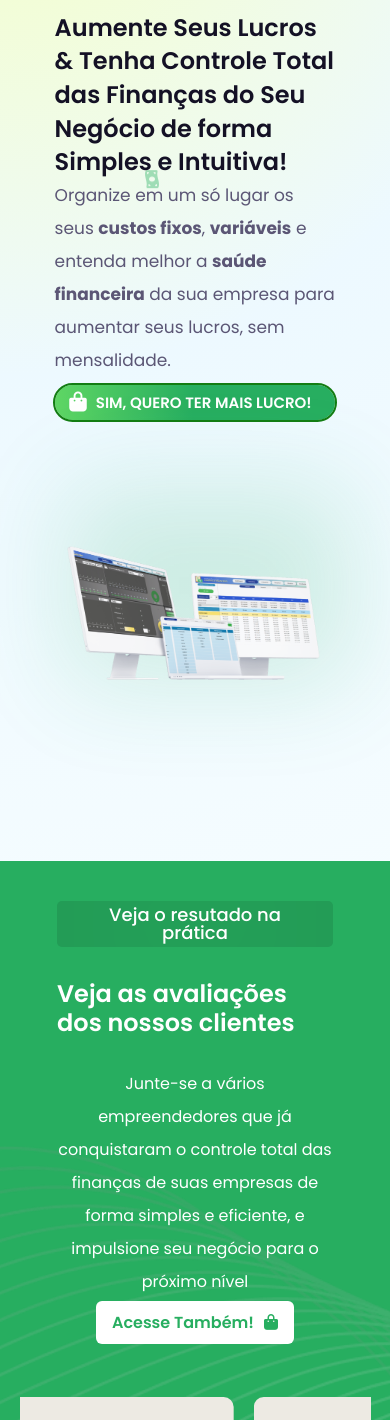
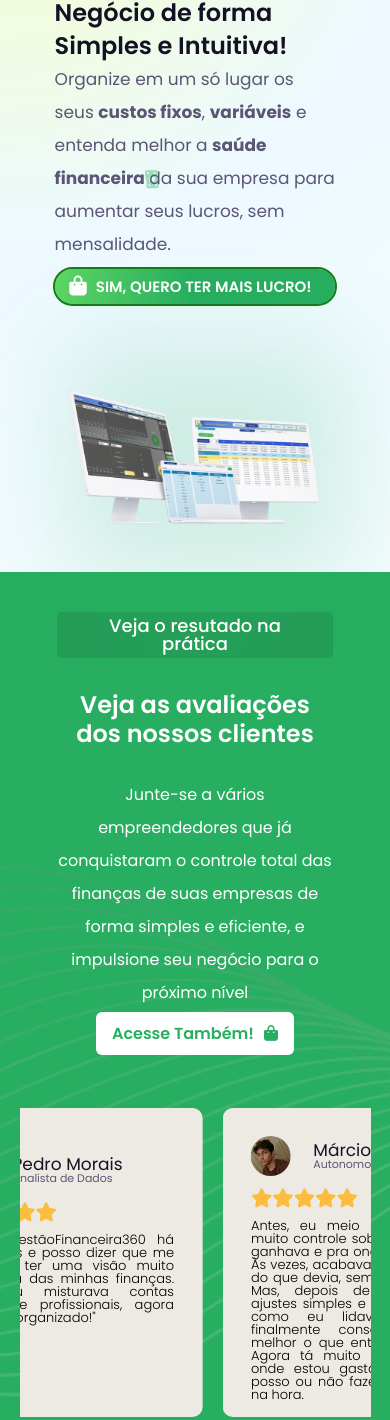
Before and after one commit to vitorfail/lp-gestao, a plain HTML site: page index.html in a window 390 px wide. Shown: the part 177-1597 px from the top of the page. Drawn offline with nearby package versions, Linux system fonts and the light colour scheme; a script that the page names is missing.

Commit message:
arruamndo interface

```diff
--- a/style.css
+++ b/style.css
@@ -669,6 +669,7 @@ header .titulo .error{
     -ms-overflow-style: none; /* Oculta a barra de rolagem no IE e Edge */
 }
 .comentarios{
+    overflow-y: hidden;
     flex-shrink: 1;
     width: 100%;
     display: flex;
@@ -676,7 +677,7 @@ header .titulo .error{
     justify-content: space-between;
     min-height: auto;
     overflow-x: hidden;
-}
+    min-height: fit-content;}
 .comentario{
     margin: 3px;
     display: flex;
@@ -684,7 +685,7 @@ header .titulo .error{
     justify-content: center;
     padding: 1rem;
     flex-shrink: 0;
-    width: 400px;
+    width: 40%;
     background: #EDEAE3;
     color: var(--cor-destaque);
     border-radius: 10px;
@@ -941,19 +942,20 @@ font-size: 19px;
 .item .liric{
     flex-direction: column;
     align-items: flex-start;
-    justify-content: center;
+    justify-content: flex-start;
     display: flex;
     min-height: auto;
     flex-grow: 1;
 }
 .item .liric p{
+    line-height: 1.3;
     font-size: 16px;
     color: var(--cor-base);
 }
 .item .liric p:nth-of-type(1){
     color: var(--cor-destaque);
     font-weight: 600;
-    font-size: 25px;
+    font-size: 22px;
 }
 .solucoes .info .colum i:after{
     content: '';
@@ -2068,6 +2070,9 @@ font-size: 19px;
     }
 }
 @media screen and (max-width:942px) {
+    .solucoes .info .ask{
+        width: 100%;
+    }
     .comentario .cabecalho .profile .informacoes p:nth-child(1){
         font-size: 70%;
     }
@@ -2172,6 +2177,7 @@ font-size: 19px;
         width: 100%;
     }
     .item{
+        padding: 20px;
         width: 80%;
     }
     .planos .container .plano, #planos_premium{
@@ -2180,14 +2186,17 @@ font-size: 19px;
         width: 100%;
     }
 }
-@media screen and (max-width:750px) {
+@media screen and (max-width:770px) {
     .container_comentarios{
         justify-content: center;
     }
     .comentario {
+        width: 60%;
         margin: 10px 10px;
         height: auto;
-        width: 80vw;
+    }
+    .comentarios{
+        height: auto;
     }
 }
 @media screen and (max-width:620px) {
@@ -2197,7 +2206,9 @@ font-size: 19px;
     .prova_social .setas{
         display: flex;
     }
-
+    .comentario {
+        width: 80%;
+    }
     .prova_social .setas i{
         display: flex;
         align-items: center;
@@ -2301,6 +2312,9 @@ font-size: 19px;
     .caracteristicas{
         padding-bottom:5rem;
     }
+    .cta_garantias.loja{
+        width: 100%;
+    }
     .item{
         margin: 0.7rem 0rem;
         flex-direction: column;
@@ -2367,19 +2381,21 @@ font-size: 19px;
     }
     .cta_inicial{
         padding-top: 60px;
-        min-height: 123%;
+        min-height: fit-content;
         justify-content: flex-start;
         flex-direction: column;
         flex-wrap: nowrap;
         }
     .cta_inicial .descri{
-        justify-content: center;
+        justify-content: flex-start;
         padding: 0;
         align-items: center;
         width: 80%;
+    }.center:nth-of-type(1){
+        padding-top: 12px;
+        justify-content: center;
     }
     .cta_inicial .descri p:nth-child(1){
-        margin-top: -60px;
         font-size: 150%;
         text-align: flex-start;
     }
@@ -2394,9 +2410,9 @@ font-size: 19px;
         padding: 1px 8px;
     }
     .cta_inicial .img{
-        margin-top: 50px;
+        margin-top: 20px;
         width: 80%;
-        height: 20%;
+        min-height: fit-content;
     }.descri .opcoes,.descri .opcoes2{
         align-items: center;
         flex-direction: column;
@@ -2485,6 +2501,7 @@ font-size: 19px;
     .cta_whats .form_enviar .titulo2{
     }
     .cta_inicial .encaminhar{
+        height: 230px;
         background-size: contain;
     }
     .cta_whats .form_enviar .image {
@@ -2553,7 +2570,7 @@ font-size: 19px;
         padding: 30px 0px;
         height: auto;
         width: 100%;
-        text-align: left;
+        text-align: center;
         font-weight: 600;
         color: white;
     }
```
